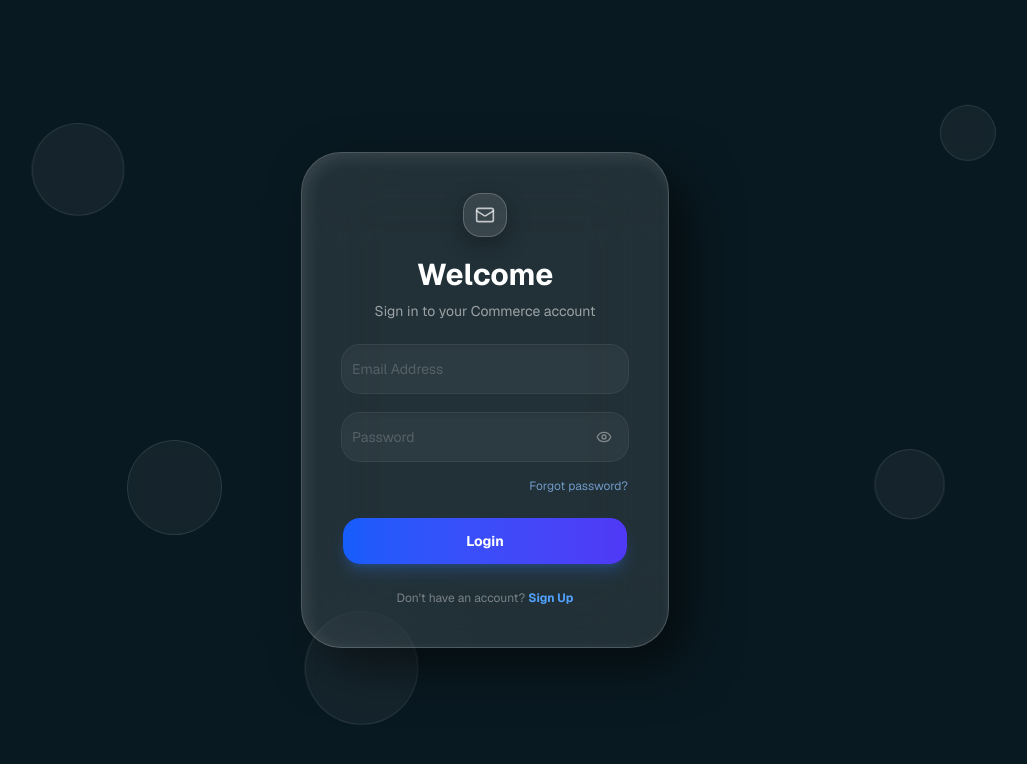
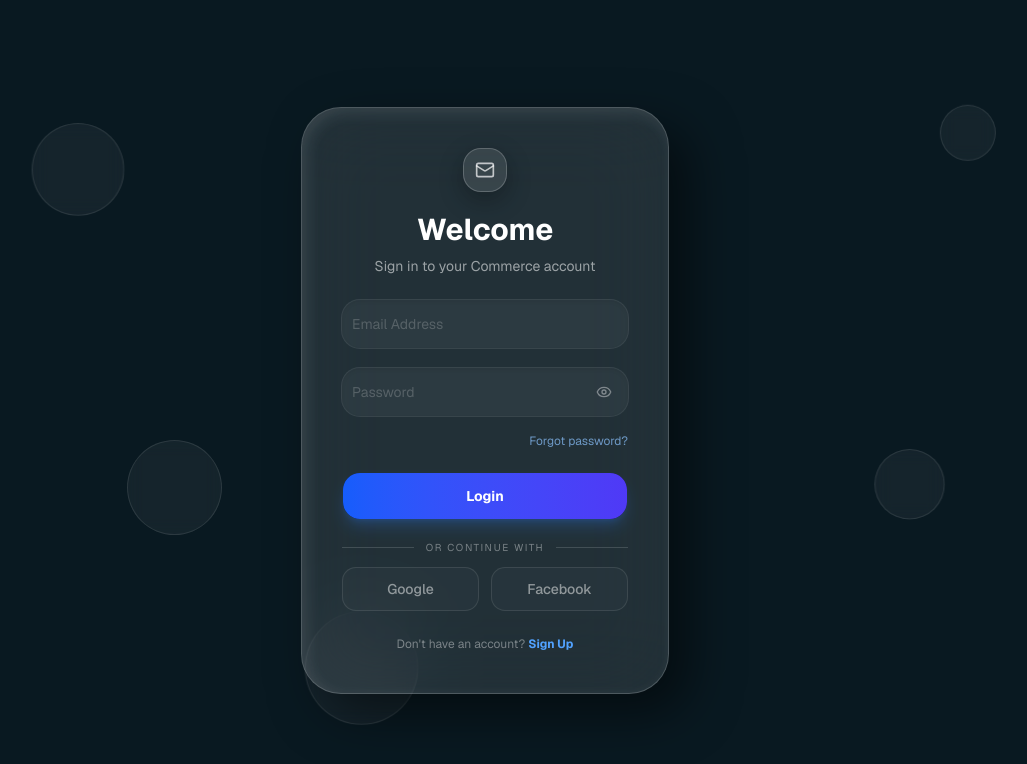
Before and after one commit to sajib9988/E-Commerce-Project, a Next.js app in the folder client/: page /login in a window 1280 px wide. Shown: the top 764 px of the page, without its empty margins (155-1182 px from the left). Built offline with nearby package versions, Linux system fonts and the light colour scheme; no server answers.

Commit message:
feat(auth): expose OAuth providers on login page

```diff
--- a/client/src/components/form/loginForm.tsx
+++ b/client/src/components/form/loginForm.tsx
@@ -23,6 +23,7 @@ import { Input } from "@/components/ui/input";
 
 import { LoginFormData, loginSchema, VerifyEmailFormData, verifyEmailSchema } from "@/lib/validation";
 import { loginUser, resendVerification, verifyEmail, verifyLoginOtp, resendLoginOtp } from "@/service/auth.service";
+import { OAuthLoginButtons } from "@/components/form/oauth-login-buttons";
 import { Form, FormControl, FormField, FormItem, FormMessage } from "../ui/form";
 
 export default function LoginForm() {
@@ -1029,6 +1030,8 @@ export default function LoginForm() {
         </Form>
       )}
 
+      {step === "login" && <OAuthLoginButtons />}
+
       {/* =================================================
           REGISTER LINK
       ================================================= */}
```
